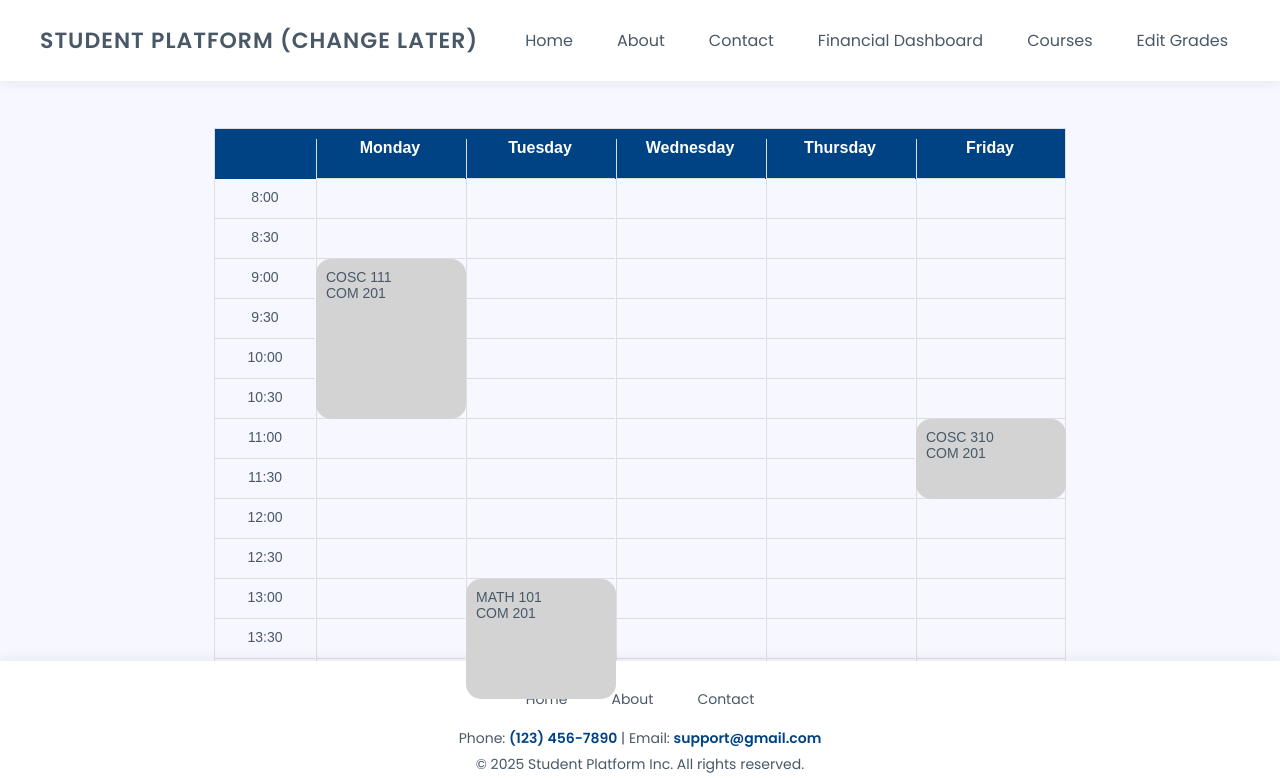
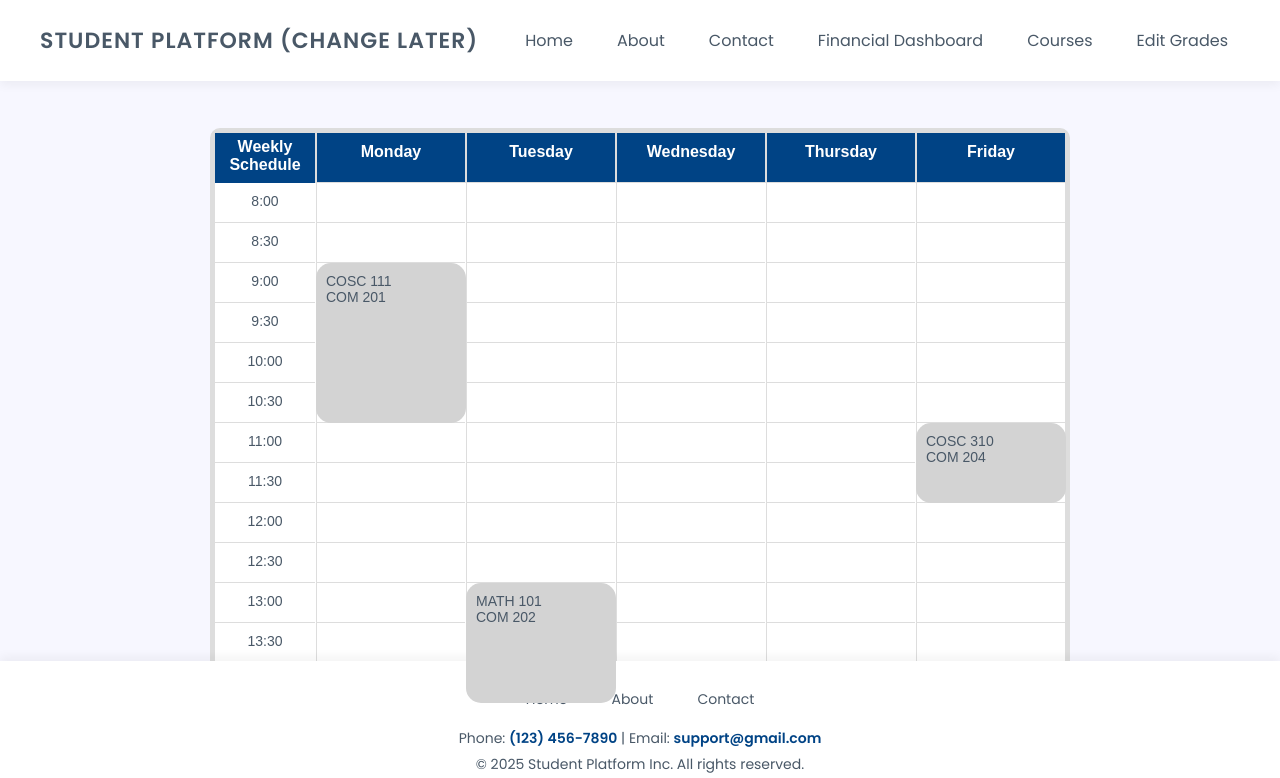
Before and after one commit to ryaneveson/310_Project, a React (Create React App) app in the folder student-records-app/: page /calendar in a window 1280 px wide. Shown: the top 778 px of the page. Built offline with nearby package versions, Linux system fonts and the light colour scheme.

Commit message:
calendar unit tests done

```diff
--- a/student-records-app/src/Calendar.js
+++ b/student-records-app/src/Calendar.js
@@ -7,9 +7,9 @@ const hours = Array.from({ length: 25 }, (_, i) => 8 + i * 0.5); // 8:00 - 20:00
 function Calendar() {
   const [events, setEvents] = useState([
     { day: "Monday", startTime: "9:00", endTime: "11:00", classCode: "COSC 111", room: "COM 201" },
-    { day: "Tuesday", startTime: "13:00", endTime: "14:30", classCode: "MATH 101", room: "COM 201" },
-    { day: "Thursday", startTime: "15:30", endTime: "17:00", classCode: "COSC 304", room: "COM 201" },
-    { day: "Friday", startTime: "11:00", endTime: "12:00", classCode: "COSC 310", room: "COM 201" },
+    { day: "Tuesday", startTime: "13:00", endTime: "14:30", classCode: "MATH 101", room: "COM 202" },
+    { day: "Thursday", startTime: "15:30", endTime: "17:00", classCode: "COSC 304", room: "COM 203" },
+    { day: "Friday", startTime: "11:00", endTime: "12:00", classCode: "COSC 310", room: "COM 204" },
   ]);
 
   // function to convert "HH:MM" to decimal hours
@@ -22,7 +22,7 @@ function Calendar() {
     <div className="calendar-container">
       <div className="calendar-grid">
         {/* column headers */}
-        <div className="time-column"></div>
+        <div className="time-column">Weekly Schedule</div>
         {days.map((day) => (
           <div key={day} className="day-header">
             {day}
--- a/student-records-app/src/calendar.css
+++ b/student-records-app/src/calendar.css
@@ -9,20 +9,25 @@
     grid-template-columns: 100px repeat(5, 150px);
     grid-template-rows: 50px repeat(25, 40px);
     position: relative;
-    border: 1px solid #ddd;
+    background-color: white;
+    border: 5px solid #ddd;
+    border-radius: 10px;
   }
 
   .time-column {
     grid-column: 1;
     background-color: #004385;
+    color: white;
     text-align: center;
     font-weight: bold;
-    padding: 10px 0;
+    padding-top: 5px;
+    padding-bottom: 15px;
   }
 
   .day-header {
     background-color: #004385;
     color: white;
+    border-left: 2px solid #ddd;
     text-align: center;
     font-weight: bold;
     padding: 10px;
```
Also changed, not shown: 2 other files (tests, documents, lock files or other folders).
